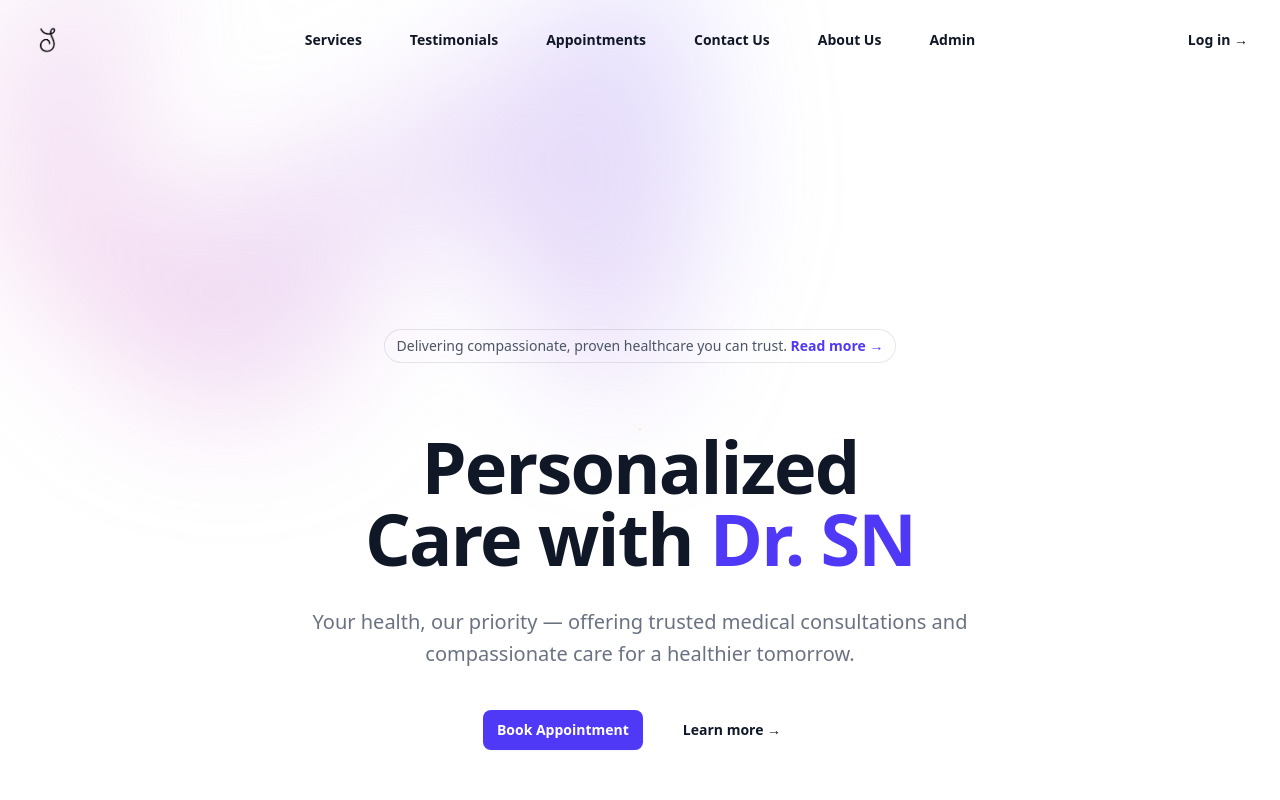
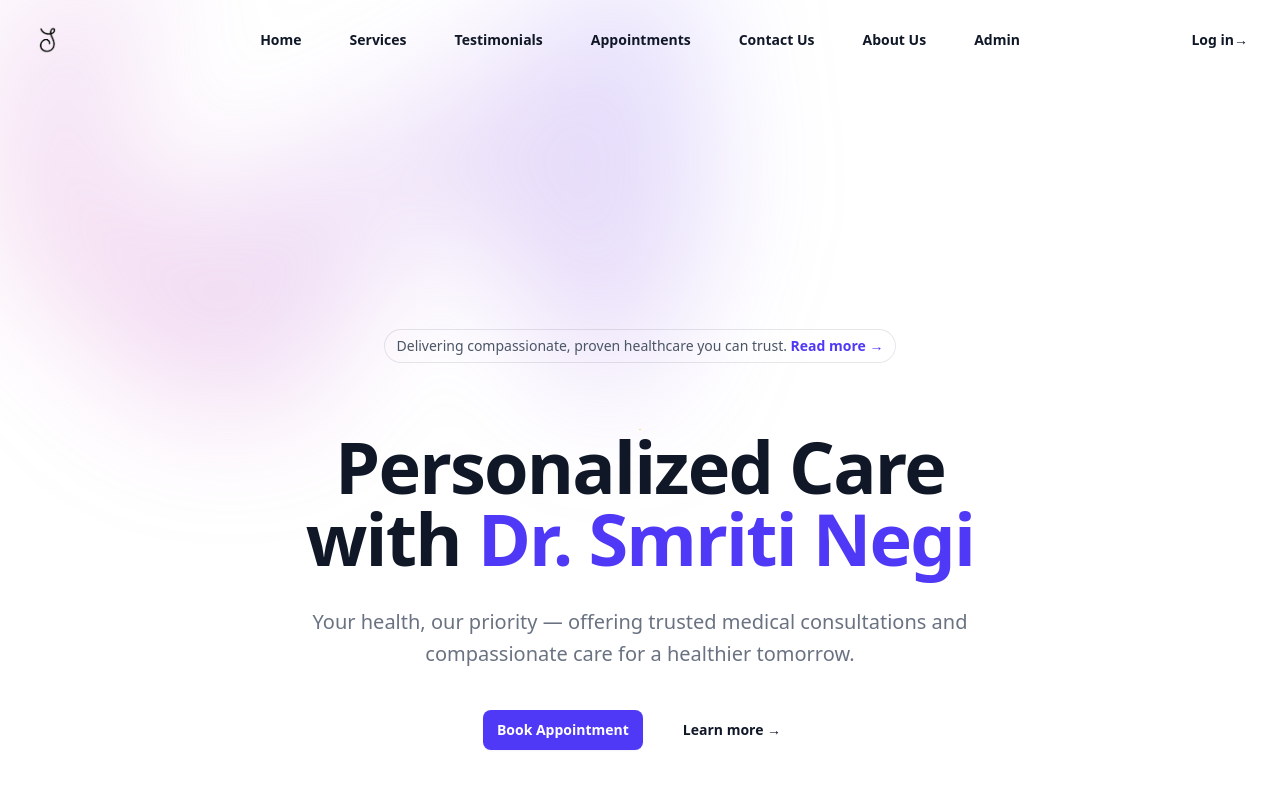
Before and after one commit to goutam-khowal/doctor-landing-page-, a Next.js app: page / in a window 1280 px wide. Shown: the top 800 px of the page. Built offline with nearby package versions, Linux system fonts and the light colour scheme.

Commit message:
managing data better - p1

```diff
--- a/components/HeaderInner.tsx
+++ b/components/HeaderInner.tsx
@@ -1,5 +1,5 @@
 import React, { useEffect, useMemo, useState } from "react";
-import BlurBgHOC from "../lib/BlurBgHOC";
+
 // images
 import phoneImage from "@/assets/images/appointment-discount-phone-mockup.png";
 import phoneImageDark from "@/assets/images/appointment-discount-phone-mockup.png";
@@ -57,7 +57,7 @@ const HeaderInnerComp = () => {
           </div>
           <h1 className="text-5xl font-semibold tracking-tight text-balance text-gray-900 dark:text-gray-100 sm:text-7xl">
             Personalized Care with{" "}
-            <span className="text-indigo-600">Dr. SN</span>
+            <span className="text-indigo-600">Dr. Smriti Negi</span>
           </h1>
           <p className="mt-8 text-lg font-medium text-pretty text-gray-500 dark:text-gray-300 sm:text-xl/8">
             Your health, our priority — offering trusted medical consultations
--- a/components/Navbar.tsx
+++ b/components/Navbar.tsx
@@ -9,15 +9,7 @@ import Image from "next/image";
 import sLetterImg from "@/assets/images/s-letter.png";
 import sLetterDarkImg from "@/assets/images/s-letter-darkTheme.png";
 import { useTheme } from "next-themes";
-
-const navigation = [
-  { name: "Services", href: "/services" },
-  { name: "Testimonials", href: "/testimonials" },
-  { name: "Appointments", href: "/booking" },
-  { name: "Contact Us", href: "/contact-us" },
-  { name: "About Us", href: "/about-us" },
-  { name: "Admin", href: "/admin" },
-];
+import { navbarText, navigationItems } from "@/data/navbar";
 
 function Navbar() {
   const [mobileMenuOpen, setMobileMenuOpen] = useState(false);
@@ -31,9 +23,13 @@ function Navbar() {
   }, []);
 
   useEffect(() => {
-    resolvedTheme === "dark"
-      ? setNavImg(sLetterDarkImg)
-      : setNavImg(sLetterImg);
+    if (resolvedTheme) {
+      if (resolvedTheme === "dark") {
+        setNavImg(sLetterDarkImg);
+      } else {
+        setNavImg(sLetterImg);
+      }
+    }
   }, [resolvedTheme]);
 
   if (!mounted) return null;
@@ -45,7 +41,10 @@ function Navbar() {
         className="flex items-center justify-between p-6 lg:px-8 dark:bg-gray-900 absolute w-full z-50"
       >
         <div className="flex lg:flex-1">
-          <Link href="/" className="-m-1.5 p-1.5 cursor-pointer">
+          <Link
+            href={navigationItems[0].href}
+            className="-m-1.5 p-1.5 cursor-pointer"
+          >
             <span className="sr-only">Your Company</span>
             <Image
               alt="S Letter"
@@ -71,7 +70,7 @@ function Navbar() {
             >
               <p className="outline-1 shadow-xl bg-white dark:bg-gray-700 px-4 py-2 rounded-2xl ">
                 {" "}
-                &ldquo;Dr.Smriti Negi&rdquo;
+                &ldquo;{navbarText.doctorName}&rdquo;
               </p>
             </span>
           </Link>
@@ -82,12 +81,12 @@ function Navbar() {
             onClick={() => setMobileMenuOpen(true)}
             className="-m-2.5 inline-flex items-center justify-center rounded-md p-2.5 text-gray-700"
           >
-            <span className="sr-only">Open main menu</span>
+            <span className="sr-only">{navbarText.openMenu}</span>
             <Bars3Icon aria-hidden="true" className="size-6 cursor-pointer" />
           </button>
         </div>
         <div className="hidden lg:flex lg:gap-x-12  lg:items-center ">
-          {navigation.map((item) => (
+          {navigationItems.map((item) => (
             <Link
               key={item.name}
               href={item.href}
@@ -106,7 +105,7 @@ function Navbar() {
 
         <div className="hidden lg:flex lg:flex-1 lg:justify-end">
           <Link
-            href="#"
+            href={navbarText.login.href}
             className="text-sm/6 font-semibold text-gray-900  lg:dark:text-slate-500
               lg:dark:hover:opacity-[.9]
               hover:text-gray-500
@@ -115,7 +114,8 @@ function Navbar() {
               duration-200 cursor-pointer
           "
           >
-            Log in <span aria-hidden="true">&rarr;</span>
+            {navbarText.login.text}
+            <span aria-hidden="true">&rarr;</span>
           </Link>
         </div>
       </nav>
@@ -133,12 +133,12 @@ function Navbar() {
         >
           <div className="flex items-center justify-between">
             <Link href="/" className="-m-1.5 p-1.5 cursor-pointer">
-              <span className="sr-only">Your Company</span>
+              <span className="sr-only">{navbarText.companyName}</span>
               <Image
                 alt="S Letter"
                 src={navImg}
                 className="h-8 w-auto"
-                title={`“Dr.Smriti Negi”`}
+                title={navbarText.doctorName}
               />
             </Link>
 
@@ -150,7 +150,7 @@ function Navbar() {
             bg-white text-gray-900
               `}
             >
-              <span className="sr-only">Close menu</span>
+              <span className="sr-only">{navbarText.closeMenu}</span>
               <XMarkIcon aria-hidden="true" className="size-6 cursor-pointer" />
             </button>
           </div>
@@ -158,7 +158,7 @@ function Navbar() {
           <div className="mt-6 flow-root">
             <div className="-my-6 divide-y divide-gray-500/10">
               <div className="space-y-2 py-6">
-                {navigation.map((item) => (
+                {navigationItems.map((item) => (
                   <Link
                     key={item.name}
                     href={item.href}
--- /dev/null
+++ b/data/navbar.ts
@@ -0,0 +1,44 @@
+import { CNavbarText, CNavigationItems } from "@/types";
+
+const home = {
+  name: "Home",
+  href: "/",
+};
+export const navigationItems: CNavigationItems = [
+  home,
+  {
+    name: "Services",
+    href: "/services",
+  },
+  {
+    name: "Testimonials",
+    href: "/testimonials",
+  },
+  {
+    name: "Appointments",
+    href: "/booking",
+  },
+  {
+    name: "Contact Us",
+    href: "/contact-us",
+  },
+  {
+    name: "About Us",
+    href: "/about-us",
+  },
+  {
+    name: "Admin",
+    href: "/admin",
+  },
+];
+
+export const navbarText: CNavbarText = {
+  companyName: "Your Company",
+  doctorName: "Dr.Smriti Negi",
+  login: {
+    text: "Log in",
+    href: "#",
+  },
+  openMenu: "Open main menu",
+  closeMenu: "Close menu",
+};
--- /dev/null
+++ b/types.ts
@@ -0,0 +1,17 @@
+interface CNavigationItem {
+  name: string;
+  href: string;
+}
+
+export type CNavigationItems = CNavigationItem[];
+
+export interface CNavbarText {
+  companyName: string;
+  doctorName: string;
+  login: {
+    text: string;
+    href: string;
+  };
+  openMenu: string;
+  closeMenu: string;
+}
```
